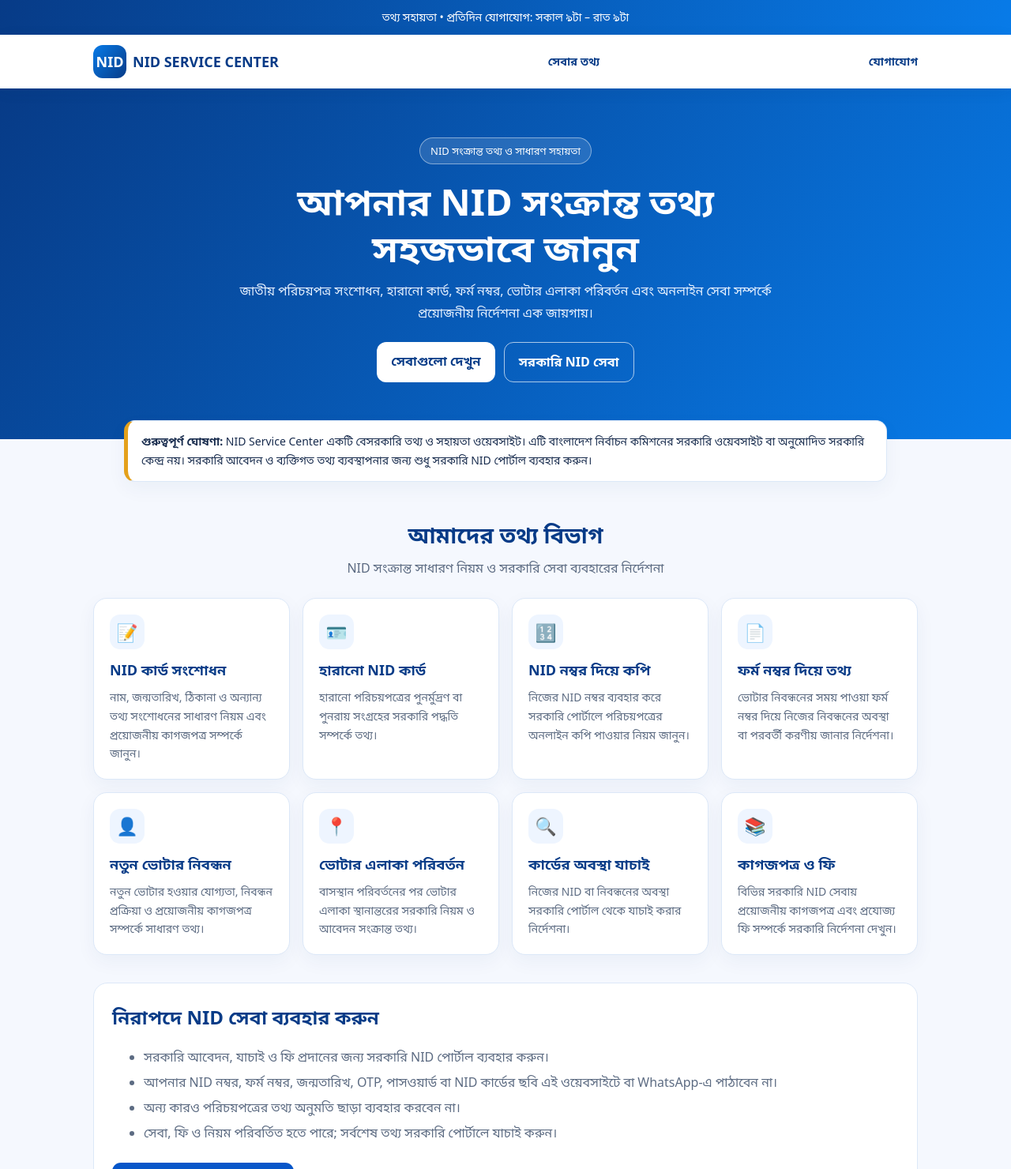
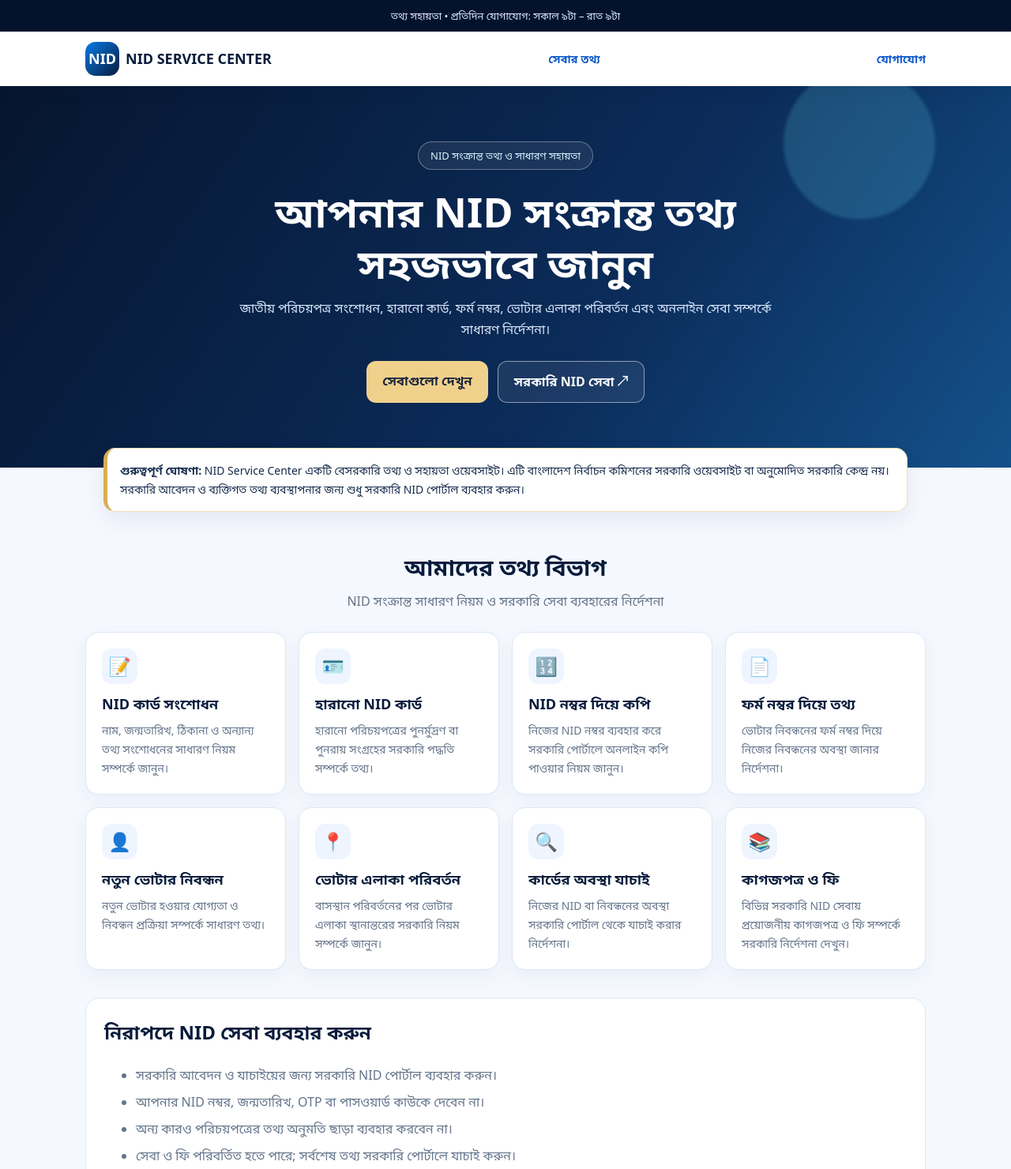
Before and after one commit to mollamdsakil100-star/nid-service-center, a plain HTML site: page index.html in a window 1280 px wide. Shown: the top 1480 px of the page at 79% size. Drawn offline with Linux system fonts and the light colour scheme.

Commit message:
Update index.html

```diff
--- a/index.html
+++ b/index.html
@@ -1,21 +1,12 @@
 
-<!doctype html>
+<!DOCTYPE html>
 <html lang="bn">
 <head>
-<meta charset="utf-8">
-<meta name="viewport" content="width=device-width, initial-scale=1">
-
-<title>NID Service Center | NID সংক্রান্ত তথ্য ও সহায়তা</title>
-<meta name="description" content="NID সংশোধন, হারানো কার্ড, নতুন ভোটার নিবন্ধন, ফর্ম নম্বর ও ভোটার এলাকা পরিবর্তন সম্পর্কে সাধারণ তথ্য ও নির্দেশনা।">
-<meta name="keywords" content="NID Service Center, NID Bangladesh, NID correction, হারানো NID, নতুন ভোটার">
-<meta name="theme-color" content="#0756c9">
-<meta name="robots" content="index, follow">
-<link rel="canonical" href="https://mollamdsakil100-star.github.io/nid-service-center/">
-
-<meta property="og:title" content="NID Service Center">
-<meta property="og:description" content="NID সংক্রান্ত তথ্য ও সাধারণ সহায়তা">
-<meta property="og:type" content="website">
-<meta property="og:url" content="https://mollamdsakil100-star.github.io/nid-service-center/">
+<meta charset="UTF-8">
+<meta name="viewport" content="width=device-width, initial-scale=1.0">
+<meta name="description" content="NID Service Center থেকে জাতীয় পরিচয়পত্র সংক্রান্ত সাধারণ তথ্য ও নির্দেশনা জানুন। এটি বেসরকারি তথ্য সহায়তা ওয়েবসাইট।">
+<meta name="theme-color" content="#071b3b">
+<title>NID Service Center | তথ্য ও সহায়তা</title>
 
 <!-- Google Analytics -->
 <script async src="https://www.googletagmanager.com/gtag/js?id=G-LCR41FDBQ2"></script>
@@ -26,142 +17,511 @@ gtag('js', new Date());
 gtag('config', 'G-LCR41FDBQ2');
 
 function trackClick(action) {
+  if (typeof gtag === 'function') {
     gtag('event', action, {
       event_category: 'Contact',
       event_label: action
     });
   }
+}
 </script>
 
 <style>
-:root{--b:#0756c9;--d:#073b87;--p:#eef5ff;--ink:#172b4d;--muted:#5c6b82;--line:#dce8f8}
-*{box-sizing:border-box}
-html{scroll-behavior:smooth}
-body{margin:0;font-family:system-ui,"Noto Sans Bengali",sans-serif;background:#f5f8fe;color:var(--ink);line-height:1.7}
-a{text-decoration:none}
-.top{background:linear-gradient(110deg,var(--d),#087be8);color:white;text-align:center;padding:10px;font-size:14px}
-header{background:white;position:sticky;top:0;z-index:3;box-shadow:0 4px 18px #092d5c12}
-.nav{max-width:1080px;margin:auto;padding:13px 18px;display:flex;justify-content:space-between;align-items:center;gap:12px}
-.brand{font-weight:850;color:var(--d);font-size:18px}
-.brand span{display:inline-grid;place-items:center;background:linear-gradient(130deg,#087be8,var(--d));color:white;border-radius:12px;width:42px;height:42px;margin-right:8px}
-.nav a{color:var(--d);font-weight:700;font-size:14px}
-.hero{background:linear-gradient(125deg,var(--d),#087be8);color:white;text-align:center;padding:62px 18px 72px}
-.hero .tag{display:inline-block;border:1px solid #ffffff70;background:#ffffff20;padding:5px 13px;border-radius:30px;font-size:13px}
-.hero h1{font-size:clamp(30px,5vw,47px);line-height:1.25;margin:18px 0 12px}
-.hero p{max-width:720px;margin:0 auto 23px;color:#e8f2ff}
-.actions{display:flex;justify-content:center;gap:11px;flex-wrap:wrap}
-.btn{display:inline-block;padding:11px 18px;border-radius:12px;font-weight:800}
-.light{background:white;color:var(--d)}
-.outline{border:1px solid #ffffffa8;color:white}
-.notice{max-width:1000px;margin:-24px auto 0;padding:0 17px;position:relative}
-.notice div{background:white;border:1px solid var(--line);border-left:5px solid #e4a11b;border-radius:14px;padding:14px 17px;font-size:14px;box-shadow:0 9px 24px #173d6b0c}
-main{max-width:1080px;margin:44px auto;padding:0 18px}
-.heading{text-align:center;margin-bottom:24px}
-.heading h2{color:var(--d);font-size:28px;margin:0 0 5px}
-.heading p{margin:0;color:var(--muted)}
-.grid{display:grid;grid-template-columns:repeat(auto-fit,minmax(225px,1fr));gap:16px}
-.card{background:white;border:1px solid var(--line);border-radius:17px;padding:20px;box-shadow:0 8px 24px #153e700d}
-.ico{width:44px;height:44px;border-radius:13px;background:var(--p);display:grid;place-items:center;font-size:22px;margin-bottom:11px}
-.card h3{margin:0 0 7px;color:var(--d);font-size:18px}
-.card p{margin:0;color:var(--muted);font-size:14px}
-.info{margin-top:35px;background:white;border:1px solid var(--line);border-radius:18px;padding:23px}
-.info h2{color:var(--d);margin:0 0 9px}
-.info li{color:var(--muted);margin:5px 0}
-.official{display:inline-block;background:var(--b);color:white;padding:10px 16px;border-radius:11px;font-weight:800;margin-top:7px}
-.small{font-size:12px;color:#738198}
-.contact{margin-top:35px;background:linear-gradient(125deg,var(--d),#087be8);color:white;border-radius:21px;text-align:center;padding:28px 18px}
-.contact h2{margin:0 0 6px;font-size:27px}
-.contact p{margin:5px 0;color:#e8f2ff}
-.contact .actions{margin-top:16px}
-.contact .small{color:#e8f2ff;margin-top:14px}
-footer{text-align:center;padding:24px 14px;color:#68778e;font-size:13px}
-@media(max-width:600px){
-.nav{padding:10px 13px}
-.brand{font-size:15px}
-.nav .navlink{display:none}
-.hero{padding:48px 16px 62px}
-main{margin:35px auto;padding:0 14px}
-.card{padding:18px}
+:root {
+  --navy: #071b3b;
+  --blue: #0756c9;
+  --light: #eef5ff;
+  --green: #16a765;
+  --ink: #172b4d;
+  --muted: #64748b;
+  --line: #dce8f8;
+}
+
+* { box-sizing: border-box; }
+
+html { scroll-behavior: smooth; }
+
+body {
+  margin: 0;
+  font-family: system-ui, "Noto Sans Bengali", sans-serif;
+  background: #f5f8fe;
+  color: var(--ink);
+  line-height: 1.7;
+}
+
+a { text-decoration: none; }
+
+.topline {
+  background: #04132c;
+  color: #dbeafe;
+  text-align: center;
+  padding: 9px;
+  font-size: 13px;
+}
+
+header {
+  background: white;
+  position: sticky;
+  top: 0;
+  z-index: 10;
+  box-shadow: 0 5px 20px #071b3b12;
+}
+
+.nav {
+  max-width: 1100px;
+  margin: auto;
+  padding: 13px 18px;
+  display: flex;
+  justify-content: space-between;
+  align-items: center;
+  gap: 12px;
+}
+
+.brand {
+  color: var(--navy);
+  font-weight: 900;
+  font-size: 18px;
+}
+
+.brand span {
+  display: inline-grid;
+  place-items: center;
+  background: linear-gradient(135deg, #087be8, var(--navy));
+  color: white;
+  width: 43px;
+  height: 43px;
+  border-radius: 13px;
+  margin-right: 8px;
+}
+
+.nav a {
+  color: var(--blue);
+  font-weight: 750;
+  font-size: 14px;
+}
+
+.hero {
+  background:
+    radial-gradient(circle at 85% 15%, #65d8ef30 0 8%, transparent 8.5%),
+    linear-gradient(125deg, #06152f, #0b2c5a 60%, #14518a);
+  color: white;
+  text-align: center;
+  padding: 70px 18px 82px;
+}
+
+.hero-inner {
+  max-width: 850px;
+  margin: auto;
+}
+
+.pill {
+  display: inline-block;
+  padding: 6px 15px;
+  border: 1px solid #ffffff55;
+  border-radius: 30px;
+  background: #ffffff12;
+  color: #d8f5ff;
+  font-size: 13px;
+}
+
+.hero h1 {
+  font-size: clamp(30px, 5vw, 52px);
+  line-height: 1.25;
+  margin: 20px 0 12px;
+}
+
+.hero p {
+  max-width: 720px;
+  margin: 0 auto 25px;
+  color: #d8e7fb;
+}
+
+.actions {
+  display: flex;
+  justify-content: center;
+  gap: 12px;
+  flex-wrap: wrap;
+}
+
+.btn {
+  display: inline-block;
+  padding: 12px 20px;
+  border-radius: 12px;
+  font-weight: 800;
+}
+
+.btn-gold {
+  background: #f0d18c;
+  color: #17233b;
+}
+
+.btn-glass {
+  border: 1px solid #ffffff80;
+  color: white;
+  background: #ffffff12;
+}
+
+.notice {
+  max-width: 1050px;
+  margin: -25px auto 0;
+  padding: 0 16px;
+  position: relative;
+}
+
+.notice-box {
+  background: white;
+  border: 1px solid #f0dfb8;
+  border-left: 5px solid #d8ad52;
+  border-radius: 15px;
+  padding: 16px;
+  box-shadow: 0 10px 28px #0a234512;
+  font-size: 14px;
+}
+
+main {
+  max-width: 1100px;
+  margin: 45px auto;
+  padding: 0 18px;
+}
+
+.section-head {
+  text-align: center;
+  margin-bottom: 25px;
+}
+
+.section-head h2 {
+  color: var(--navy);
+  font-size: 29px;
+  margin: 0 0 5px;
+}
+
+.section-head p {
+  color: var(--muted);
+  margin: 0;
+}
+
+.grid {
+  display: grid;
+  grid-template-columns: repeat(auto-fit, minmax(220px, 1fr));
+  gap: 16px;
+}
+
+.card {
+  background: white;
+  border: 1px solid var(--line);
+  border-radius: 17px;
+  padding: 20px;
+  box-shadow: 0 8px 24px #153e700d;
+}
+
+.ico {
+  width: 45px;
+  height: 45px;
+  border-radius: 13px;
+  background: var(--light);
+  display: grid;
+  place-items: center;
+  font-size: 23px;
+  margin-bottom: 10px;
+}
+
+.card h3 {
+  margin: 0 0 7px;
+  color: var(--navy);
+  font-size: 18px;
+}
+
+.card p {
+  margin: 0;
+  color: var(--muted);
+  font-size: 14px;
+}
+
+.info {
+  margin-top: 35px;
+  background: white;
+  border: 1px solid var(--line);
+  border-radius: 18px;
+  padding: 23px;
+}
+
+.info h2 {
+  color: var(--navy);
+  margin-top: 0;
+}
+
+.info li {
+  margin: 7px 0;
+  color: var(--muted);
+}
+
+.official {
+  display: inline-block;
+  background: var(--blue);
+  color: white;
+  padding: 11px 17px;
+  border-radius: 11px;
+  font-weight: 800;
+  margin-top: 8px;
+}
+
+.contact {
+  margin-top: 35px;
+  background: linear-gradient(125deg, #071b3b, #0756c9);
+  color: white;
+  border-radius: 21px;
+  text-align: center;
+  padding: 30px 18px;
+}
+
+.contact h2 {
+  margin: 0 0 7px;
+  font-size: 28px;
+}
+
+.contact p {
+  margin: 5px 0;
+  color: #e8f2ff;
+}
+
+.contact-buttons {
+  display: flex;
+  flex-direction: column;
+  gap: 13px;
+  max-width: 340px;
+  margin: 23px auto;
+}
+
+.contact-btn {
+  display: block;
+  padding: 15px;
+  border-radius: 14px;
+  text-align: center;
+  font-weight: 850;
+  color: white;
+  transition: transform .2s;
+}
+
+.contact-btn:hover {
+  transform: translateY(-2px);
+}
+
+.phone {
+  background: linear-gradient(135deg, #2581ed, #073b87);
+  border: 1px solid #ffffff45;
+}
+
+.whatsapp {
+  background: linear-gradient(135deg, #20c878, #087c4a);
+}
+
+.privacy-warning {
+  max-width: 620px;
+  margin: 23px auto 0;
+  padding: 16px;
+  background: #fff4dc;
+  color: #674b12;
+  border: 1px solid #efd18c;
+  border-radius: 13px;
+  text-align: left;
+}
+
+.privacy-warning p {
+  margin: 5px 0 0;
+  color: #674b12;
+  font-size: 14px;
+}
+
+.small {
+  font-size: 12px;
+}
+
+footer {
+  text-align: center;
+  padding: 25px 14px;
+  color: #68778e;
+  font-size: 13px;
+}
+
+@media(max-width:600px) {
+  .nav { padding: 10px 13px; }
+  .brand { font-size: 15px; }
+  .nav .navlink { display: none; }
+  .hero { padding: 50px 15px 62px; }
+  main { margin: 35px auto; padding: 0 14px; }
+  .card { padding: 18px; }
 }
 </style>
 </head>
 
 <body>
-<div class="top">তথ্য সহায়তা • প্রতিদিন যোগাযোগ: সকাল ৯টা – রাত ৯টা</div>
+
+<div class="topline">
+  তথ্য সহায়তা • প্রতিদিন যোগাযোগ: সকাল ৯টা – রাত ৯টা
+</div>
 
 <header>
   <div class="nav">
-<div class="brand"><span>NID</span>NID SERVICE CENTER</div>
+    <div class="brand">
+      <span>NID</span>NID SERVICE CENTER
+    </div>
     <a class="navlink" href="#services">সেবার তথ্য</a>
     <a class="navlink" href="#contact">যোগাযোগ</a>
   </div>
 </header>
 
 <section class="hero">
-<span class="tag">NID সংক্রান্ত তথ্য ও সাধারণ সহায়তা</span>
+  <div class="hero-inner">
+    <span class="pill">NID সংক্রান্ত তথ্য ও সাধারণ সহায়তা</span>
     <h1>আপনার NID সংক্রান্ত তথ্য<br>সহজভাবে জানুন</h1>
-<p>জাতীয় পরিচয়পত্র সংশোধন, হারানো কার্ড, ফর্ম নম্বর, ভোটার এলাকা পরিবর্তন এবং অনলাইন সেবা সম্পর্কে প্রয়োজনীয় নির্দেশনা এক জায়গায়।</p>
+    <p>
+      জাতীয় পরিচয়পত্র সংশোধন, হারানো কার্ড,
+      ফর্ম নম্বর, ভোটার এলাকা পরিবর্তন এবং
+      অনলাইন সেবা সম্পর্কে সাধারণ নির্দেশনা।
+    </p>
     <div class="actions">
-<a class="btn light" href="#services">সেবাগুলো দেখুন</a>
-<a class="btn outline" href="https://services.nidw.gov.bd/" target="_blank" rel="noopener">সরকারি NID সেবা</a>
+      <a class="btn btn-gold" href="#services">সেবাগুলো দেখুন</a>
+      <a class="btn btn-glass"
+         href="https://services.nidw.gov.bd/"
+         target="_blank" rel="noopener">
+        সরকারি NID সেবা ↗
+      </a>
+    </div>
   </div>
 </section>
 
 <div class="notice">
-<div><strong>গুরুত্বপূর্ণ ঘোষণা:</strong> NID Service Center একটি বেসরকারি তথ্য ও সহায়তা ওয়েবসাইট। এটি বাংলাদেশ নির্বাচন কমিশনের সরকারি ওয়েবসাইট বা অনুমোদিত সরকারি কেন্দ্র নয়। সরকারি আবেদন ও ব্যক্তিগত তথ্য ব্যবস্থাপনার জন্য শুধু সরকারি NID পোর্টাল ব্যবহার করুন।</div>
+  <div class="notice-box">
+    <strong>গুরুত্বপূর্ণ ঘোষণা:</strong>
+    NID Service Center একটি বেসরকারি তথ্য ও সহায়তা ওয়েবসাইট।
+    এটি বাংলাদেশ নির্বাচন কমিশনের সরকারি ওয়েবসাইট বা
+    অনুমোদিত সরকারি কেন্দ্র নয়। সরকারি আবেদন ও ব্যক্তিগত
+    তথ্য ব্যবস্থাপনার জন্য শুধু সরকারি NID পোর্টাল ব্যবহার করুন।
+  </div>
 </div>
 
 <main>
+
 <section id="services">
-<div class="heading">
+  <div class="section-head">
     <h2>আমাদের তথ্য বিভাগ</h2>
     <p>NID সংক্রান্ত সাধারণ নিয়ম ও সরকারি সেবা ব্যবহারের নির্দেশনা</p>
   </div>
 
   <div class="grid">
-<article class="card"><div class="ico">📝</div><h3>NID কার্ড সংশোধন</h3><p>নাম, জন্মতারিখ, ঠিকানা ও অন্যান্য তথ্য সংশোধনের সাধারণ নিয়ম এবং প্রয়োজনীয় কাগজপত্র সম্পর্কে জানুন।</p></article>
-<article class="card"><div class="ico">🪪</div><h3>হারানো NID কার্ড</h3><p>হারানো পরিচয়পত্রের পুনর্মুদ্রণ বা পুনরায় সংগ্রহের সরকারি পদ্ধতি সম্পর্কে তথ্য।</p></article>
-<article class="card"><div class="ico">🔢</div><h3>NID নম্বর দিয়ে কপি</h3><p>নিজের NID নম্বর ব্যবহার করে সরকারি পোর্টালে পরিচয়পত্রের অনলাইন কপি পাওয়ার নিয়ম জানুন।</p></article>
-<article class="card"><div class="ico">📄</div><h3>ফর্ম নম্বর দিয়ে তথ্য</h3><p>ভোটার নিবন্ধনের সময় পাওয়া ফর্ম নম্বর দিয়ে নিজের নিবন্ধনের অবস্থা বা পরবর্তী করণীয় জানার নির্দেশনা।</p></article>
-<article class="card"><div class="ico">👤</div><h3>নতুন ভোটার নিবন্ধন</h3><p>নতুন ভোটার হওয়ার যোগ্যতা, নিবন্ধন প্রক্রিয়া ও প্রয়োজনীয় কাগজপত্র সম্পর্কে সাধারণ তথ্য।</p></article>
-<article class="card"><div class="ico">📍</div><h3>ভোটার এলাকা পরিবর্তন</h3><p>বাসস্থান পরিবর্তনের পর ভোটার এলাকা স্থানান্তরের সরকারি নিয়ম ও আবেদন সংক্রান্ত তথ্য।</p></article>
-<article class="card"><div class="ico">🔍</div><h3>কার্ডের অবস্থা যাচাই</h3><p>নিজের NID বা নিবন্ধনের অবস্থা সরকারি পোর্টাল থেকে যাচাই করার নির্দেশনা।</p></article>
-<article class="card"><div class="ico">📚</div><h3>কাগজপত্র ও ফি</h3><p>বিভিন্ন সরকারি NID সেবায় প্রয়োজনীয় কাগজপত্র এবং প্রযোজ্য ফি সম্পর্কে সরকারি নির্দেশনা দেখুন।</p></article>
+
+    <article class="card">
+      <div class="ico">📝</div>
+      <h3>NID কার্ড সংশোধন</h3>
+      <p>নাম, জন্মতারিখ, ঠিকানা ও অন্যান্য তথ্য সংশোধনের সাধারণ নিয়ম সম্পর্কে জানুন।</p>
+    </article>
+
+    <article class="card">
+      <div class="ico">🪪</div>
+      <h3>হারানো NID কার্ড</h3>
+      <p>হারানো পরিচয়পত্রের পুনর্মুদ্রণ বা পুনরায় সংগ্রহের সরকারি পদ্ধতি সম্পর্কে তথ্য।</p>
+    </article>
+
+    <article class="card">
+      <div class="ico">🔢</div>
+      <h3>NID নম্বর দিয়ে কপি</h3>
+      <p>নিজের NID নম্বর ব্যবহার করে সরকারি পোর্টালে অনলাইন কপি পাওয়ার নিয়ম জানুন।</p>
+    </article>
+
+    <article class="card">
+      <div class="ico">📄</div>
+      <h3>ফর্ম নম্বর দিয়ে তথ্য</h3>
+      <p>ভোটার নিবন্ধনের ফর্ম নম্বর দিয়ে নিজের নিবন্ধনের অবস্থা জানার নির্দেশনা।</p>
+    </article>
+
+    <article class="card">
+      <div class="ico">👤</div>
+      <h3>নতুন ভোটার নিবন্ধন</h3>
+      <p>নতুন ভোটার হওয়ার যোগ্যতা ও নিবন্ধন প্রক্রিয়া সম্পর্কে সাধারণ তথ্য।</p>
+    </article>
+
+    <article class="card">
+      <div class="ico">📍</div>
+      <h3>ভোটার এলাকা পরিবর্তন</h3>
+      <p>বাসস্থান পরিবর্তনের পর ভোটার এলাকা স্থানান্তরের সরকারি নিয়ম সম্পর্কে জানুন।</p>
+    </article>
+
+    <article class="card">
+      <div class="ico">🔍</div>
+      <h3>কার্ডের অবস্থা যাচাই</h3>
+      <p>নিজের NID বা নিবন্ধনের অবস্থা সরকারি পোর্টাল থেকে যাচাই করার নির্দেশনা।</p>
+    </article>
+
+    <article class="card">
+      <div class="ico">📚</div>
+      <h3>কাগজপত্র ও ফি</h3>
+      <p>বিভিন্ন সরকারি NID সেবায় প্রয়োজনীয় কাগজপত্র ও ফি সম্পর্কে সরকারি নির্দেশনা দেখুন।</p>
+    </article>
+
   </div>
 </section>
 
 <section class="info">
   <h2>নিরাপদে NID সেবা ব্যবহার করুন</h2>
   <ul>
-<li>সরকারি আবেদন, যাচাই ও ফি প্রদানের জন্য সরকারি NID পোর্টাল ব্যবহার করুন।</li>
-<li>আপনার NID নম্বর, ফর্ম নম্বর, জন্মতারিখ, OTP, পাসওয়ার্ড বা NID কার্ডের ছবি এই ওয়েবসাইটে বা WhatsApp-এ পাঠাবেন না।</li>
+    <li>সরকারি আবেদন ও যাচাইয়ের জন্য সরকারি NID পোর্টাল ব্যবহার করুন।</li>
+    <li>আপনার NID নম্বর, জন্মতারিখ, OTP বা পাসওয়ার্ড কাউকে দেবেন না।</li>
     <li>অন্য কারও পরিচয়পত্রের তথ্য অনুমতি ছাড়া ব্যবহার করবেন না।</li>
-<li>সেবা, ফি ও নিয়ম পরিবর্তিত হতে পারে; সর্বশেষ তথ্য সরকারি পোর্টালে যাচাই করুন।</li>
+    <li>সেবা ও ফি পরিবর্তিত হতে পারে; সর্বশেষ তথ্য সরকারি পোর্টালে যাচাই করুন।</li>
   </ul>
-<a class="official" href="https://services.nidw.gov.bd/" target="_blank" rel="noopener">সরকারি NID পোর্টালে যান ↗</a>
-<p class="small">সরকারি সেবা ও আবেদন এই ওয়েবসাইটের মাধ্যমে সম্পন্ন হয় না।</p>
+  <a class="official"
+     href="https://services.nidw.gov.bd/"
+     target="_blank" rel="noopener">
+    সরকারি NID পোর্টালে যান ↗
+  </a>
+  <p class="small">সরকারি আবেদন এই ওয়েবসাইটের মাধ্যমে সম্পন্ন হয় না।</p>
 </section>
 
 <section class="contact" id="contact">
   <h2>যোগাযোগ করুন</h2>
-<p>সাধারণ তথ্য জানতে ফোন বা WhatsApp-এ যোগাযোগ করতে পারেন।</p>
+  <p>সাধারণ তথ্য জানতে আমাদের সঙ্গে যোগাযোগ করুন।</p>
   <p><strong>মোবাইল / WhatsApp:</strong> 01842412013</p>
   <p><strong>সময়:</strong> প্রতিদিন সকাল ৯টা থেকে রাত ৯টা</p>
 
-<div class="actions">
-<a class="btn light" href="tel:+8801842412013" onclick="trackClick('phone_click')">📞 ফোন করুন</a>
-<a class="btn outline" href="https://wa.me/8801842412013" target="_blank" rel="noopener" onclick="trackClick('whatsapp_call_click')">📞 WhatsApp-এ কল করুন</a>
-<a class="btn outline" href="https://wa.me/8801842412013?text=আমি%20আপনাদের%20সেবা%20সম্পর্কে%20জানতে%20চাই" target="_blank" rel="noopener" onclick="trackClick('whatsapp_message_click')">💬 WhatsApp-এ মেসেজ দিন</a>
+  <div class="contact-buttons">
+
+    <a class="contact-btn phone"
+       href="tel:+8801842412013"
+       onclick="trackClick('phone_click')">
+      📞 ফোন করুন
+    </a>
+
+    <a class="contact-btn whatsapp"
+       href="https://wa.me/8801842412013?text=আমি%20আপনার%20সেবা%20সম্পর্কে%20জানতে%20চাই"
+       target="_blank"
+       rel="noopener"
+       onclick="trackClick('whatsapp_message_click')">
+      WhatsApp-এ মেসেজ দিন
+    </a>
+
   </div>
 
-<p class="small">অনুগ্রহ করে ফোন বা WhatsApp-এ কোনো গোপন NID তথ্য, OTP বা নথির ছবি পাঠাবেন না।</p>
+  <div class="privacy-warning">
+    <strong>🔒 গুরুত্বপূর্ণ সতর্কবার্তা</strong>
+    <p>
+      অনুগ্রহ করে WhatsApp-এ কোনো গোপন তথ্য,
+      NID নম্বর, জন্মতারিখ, OTP, পাসওয়ার্ড অথবা
+      পরিচয়পত্রের ছবি পাঠাবেন না।
+    </p>
+  </div>
 </section>
+
 </main>
 
-<footer>© <span id="year"></span> NID SERVICE CENTER • বেসরকারি তথ্য সহায়তা ওয়েবসাইট</footer>
+<footer>
+  © <span id="year"></span> NID SERVICE CENTER
+  • বেসরকারি তথ্য সহায়তা ওয়েবসাইট
+</footer>
 
 <script>
-document.getElementById("year").textContent = new Date().getFullYear();
+document.getElementById("year").textContent =
+  new Date().getFullYear();
 </script>
+
 </body>
 </html>
```
Lines whose indentation alone changed are shown as unchanged.
